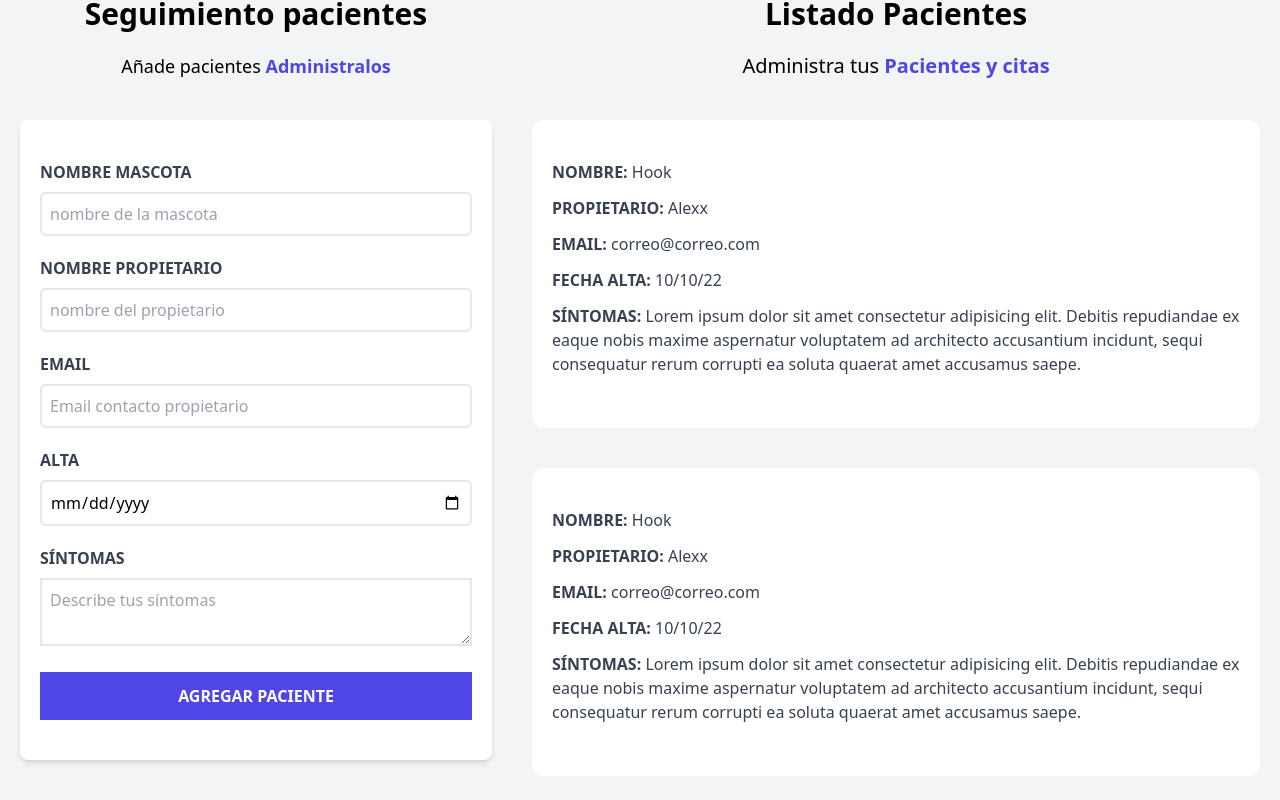
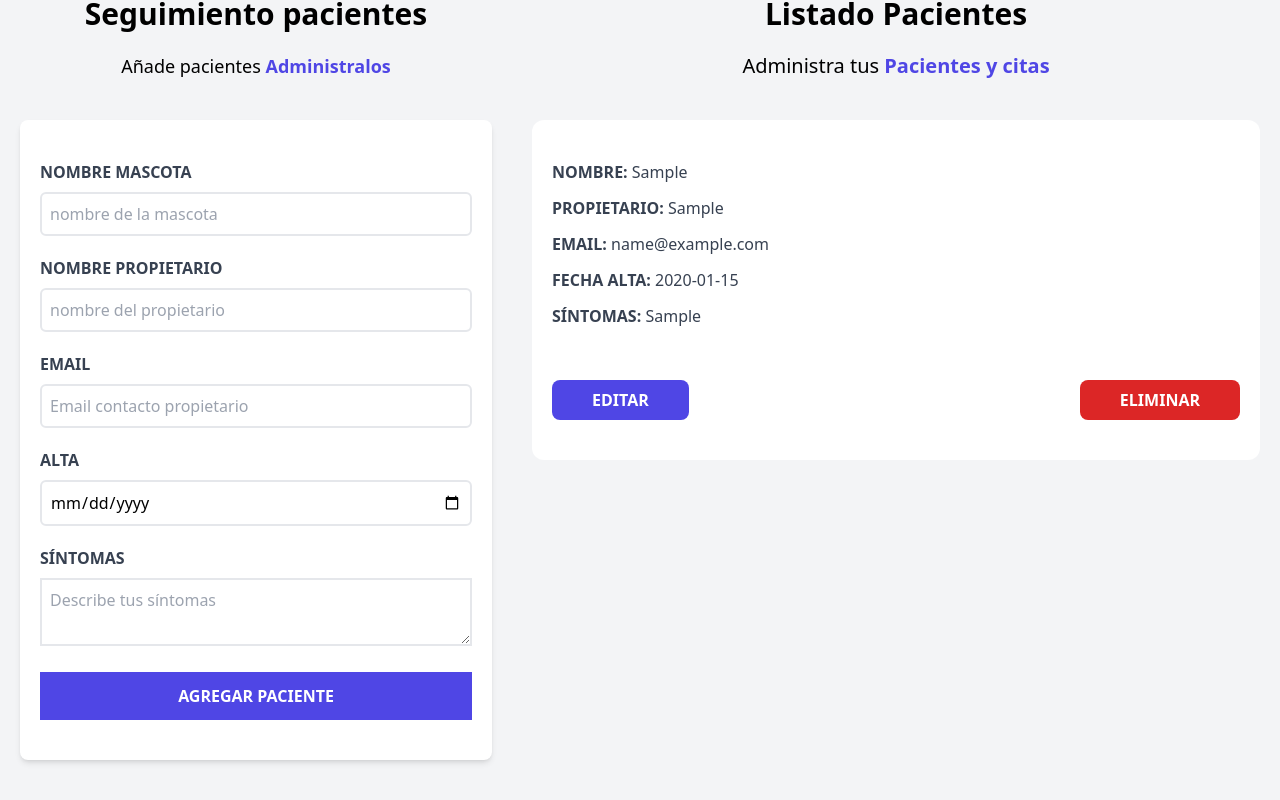
Before and after one commit to AlexielArdilla/ReporteMascotas, a React (Vite) app: page / in a window 1280 px wide. Both pictures are taken after typing "Sample", "Sample", "name@example.com", "2020-01-15", "Sample" into the empty fields and a click on the input "Agregar paciente". Shown: the part 180-980 px from the top of the page. Built offline with nearby package versions, Linux system fonts and the light colour scheme.

Commit message:
mas avances, actualizar pacientes

```diff
--- a/src/App.jsx
+++ b/src/App.jsx
@@ -6,16 +6,22 @@ import ListadoPacientes from "./components/ListadoPacientes"
 function App() {
 
   const [pacientes, setPacientes] = useState([])
+  const [paciente, setPaciente] = useState({})
 
   return (
     <div className="container mx-auto mt-20">
       <Header />
       <div className="mt-12 md:flex">
         <Formulario
-        pacientes = { pacientes }
-        setPacientes= { setPacientes }
+          pacientes={pacientes}
+          setPacientes={setPacientes}
+          paciente={paciente}
+          setPaciente={setPaciente}
         />
-        <ListadoPacientes />
+        <ListadoPacientes
+          pacientes={pacientes}
+          setPaciente={setPaciente}
+        />
       </div>
 
     </div>
--- a/src/components/Formulario.jsx
+++ b/src/components/Formulario.jsx
@@ -1,7 +1,7 @@
 import { useState, useEffect } from 'react';
 import Error from './Error';
 
-function Formulario({ pacientes, setPacientes }) {
+function Formulario({ pacientes, setPacientes, paciente, setPaciente }) {
 
   const [nombre, setNombre] = useState('')
   const [propietario, setPropietario] = useState('')
@@ -10,6 +10,29 @@ function Formulario({ pacientes, setPacientes }) {
   const [sintomas, setSintomas] = useState('')
 
   const [error, setError] = useState(false)
+
+  useEffect(() => {
+    if (Object.keys(paciente).length > 0) {
+
+      setNombre(paciente.nombre)
+      setPropietario(paciente.propietario)
+      setEmail(paciente.email)
+      setAlta(paciente.alta)
+      setSintomas(paciente.sintomas)
+
+    } else {
+      console.log("No hay nada")
+    }
+
+  }, [paciente])
+
+  const generarId = () => {
+
+    const random = Math.random().toString(36).substring(2)
+    const fecha = Date.now().toString(36)
+
+    return fecha + random
+  }
 
   const handleSubmit = (e) => {
     e.preventDefault();
@@ -29,8 +52,23 @@ function Formulario({ pacientes, setPacientes }) {
       alta,
       sintomas
     }
-        //console.log(objetoPaciente)
+
+    if(paciente.key){
+      //editando
+      objetoPaciente.key = paciente.key
+
+      const pacientesActualizados = pacientes.map( pacienteState =>
+          pacienteState.key === paciente.key ? objetoPaciente : pacienteState)
+
+      setPacientes(pacientesActualizados)
+      setPaciente({})
+
+    }else{
+      //creando
+      objetoPaciente.key = generarId()
       setPacientes([...pacientes, objetoPaciente])
+
+    }
 
     //resetear el form
     setNombre('')
@@ -49,7 +87,7 @@ function Formulario({ pacientes, setPacientes }) {
         Añade pacientes <span className="text-indigo-600 font-bold">Administralos</span>
       </p>
       <form onSubmit={handleSubmit} className="bg-white shadow-md rounded-lg py-10 px-5 mb-10 mx-5">
-        {error && <Error mensaje="Todos los campos son obligatorios."/> }
+        {error && <Error mensaje="Todos los campos son obligatorios." />}
         <div className="mb-5">
           <label htmlFor="mascota" className="block text-gray-700 uppercase font-bold">nombre mascota</label>
           <input id="mascota" value={nombre} onChange={(e) => setNombre(e.target.value)} className="border-2 w-full p-2 mt-2 placeholder-gray-400 rounded-md" type="text" placeholder="nombre de la mascota" />
@@ -72,7 +110,7 @@ function Formulario({ pacientes, setPacientes }) {
           <textarea name="sintomas" value={sintomas} onChange={(e) => setSintomas(e.target.value)} className="border-2 w-full p-2 mt-2" id="sintomas" placeholder="Describe tus síntomas" />
         </div>
         <input type="submit" className="bg-indigo-600 w-full p-3 text-white uppercase font-bold hover:bg-indigo-800
-        cursor-pointer transition-colors" value="Agregar paciente" />
+        cursor-pointer transition-colors" value={paciente.key ? "Editar paciente": "Agregar paciente" } />
       </form>
     </div>
   )
--- a/src/components/ListadoPacientes.jsx
+++ b/src/components/ListadoPacientes.jsx
@@ -1,19 +1,33 @@
 import Paciente from "./Paciente"
 
 
-function ListadoPacientes() {
+function ListadoPacientes({pacientes, setPaciente}) {
+
 
     return (
         <div className="md:w-1/2 lg:w-3/5 md:h-screen overflow-y-scroll">
+            {pacientes && pacientes.length ? (
+            <>
             <h2 className="font-black text-3xl text-center">Listado Pacientes</h2>
             <p className="text-xl mt-5 mb-10 text-center">Administra tus <span className="text-indigo-600 font-bold">Pacientes y citas</span></p>
-            <Paciente />
-            <Paciente />
-            <Paciente />
-            <Paciente />
-            <Paciente />
-            <Paciente />
-            <Paciente />
+           {pacientes.map((paciente)=>{
+
+               return( <Paciente
+                paciente={paciente}
+                key = {paciente.key}
+                setPaciente = {setPaciente}
+               />)
+           })}
+            </>) :
+            <>
+            <h2 className="font-black text-3xl text-center">No Hay Pacientes</h2>
+            <p className="text-xl mt-5 mb-10 text-center">Comienza agregando <span className="text-indigo-600 font-bold">Pacientes y aparecerán aquí</span></p>
+
+            </>}
+
+
+
+
         </div>
     )
 }
--- a/src/components/Paciente.jsx
+++ b/src/components/Paciente.jsx
@@ -1,12 +1,25 @@
-function Paciente() {
+
+function Paciente({paciente, setPaciente}) {
+
+
 
     return (
         <div className="mx-5 my-10 bg-white px-5 py-10 rounded-xl">
-            <p className="font-bold mb-3 text-gray-700 uppercase">Nombre: <span className="font-normal normal-case">Hook</span></p>
-            <p className="font-bold mb-3 text-gray-700 uppercase">Propietario: <span className="font-normal normal-case">Alexx</span></p>
-            <p className="font-bold mb-3 text-gray-700 uppercase">Email: <span className="font-normal normal-case">correo@correo.com</span></p>
-            <p className="font-bold mb-3 text-gray-700 uppercase">Fecha alta: <span className="font-normal normal-case">10/10/22</span></p>
-            <p className="font-bold mb-3 text-gray-700 uppercase">Síntomas: <span className="font-normal normal-case">Lorem ipsum dolor sit amet consectetur adipisicing elit. Debitis repudiandae ex eaque nobis maxime aspernatur voluptatem ad architecto accusantium incidunt, sequi consequatur rerum corrupti ea soluta quaerat amet accusamus saepe.</span></p>
+            <p className="font-bold mb-3 text-gray-700 uppercase">Nombre: <span className="font-normal normal-case">{paciente.nombre}</span></p>
+            <p className="font-bold mb-3 text-gray-700 uppercase">Propietario: <span className="font-normal normal-case">{paciente.propietario}</span></p>
+            <p className="font-bold mb-3 text-gray-700 uppercase">Email: <span className="font-normal normal-case">{paciente.email}</span></p>
+            <p className="font-bold mb-3 text-gray-700 uppercase">Fecha alta: <span className="font-normal normal-case">{paciente.alta}</span></p>
+            <p className="font-bold mb-3 text-gray-700 uppercase">Síntomas: <span className="font-normal normal-case">{paciente.sintomas}</span></p>
+            <div className="flex justify-between">
+                <button type="button" className="py-2 px-10 bg-indigo-600 hover:bg-indigo-700 text-white font-bold uppercase rounded-lg  mt-10"
+                onClick={()=> setPaciente(paciente)}
+                >
+                    Editar
+                </button>
+                <button type="button" className="py-2 px-10 bg-red-600 hover:bg-red-700 text-white font-bold uppercase rounded-lg mt-10">
+                    Eliminar
+                </button>
+            </div>
         </div>
     )
 }
```
Lines whose indentation alone changed are shown as unchanged.
